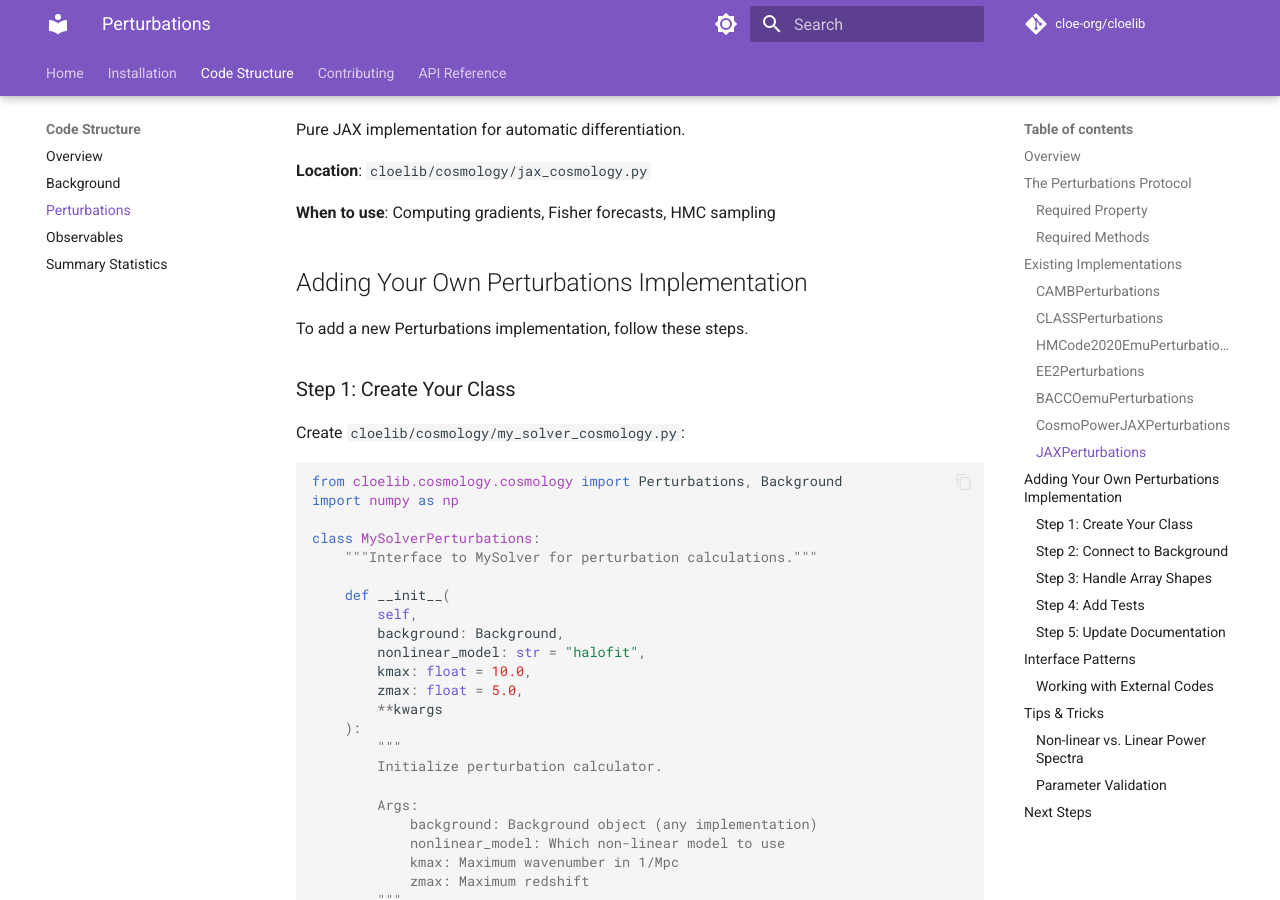
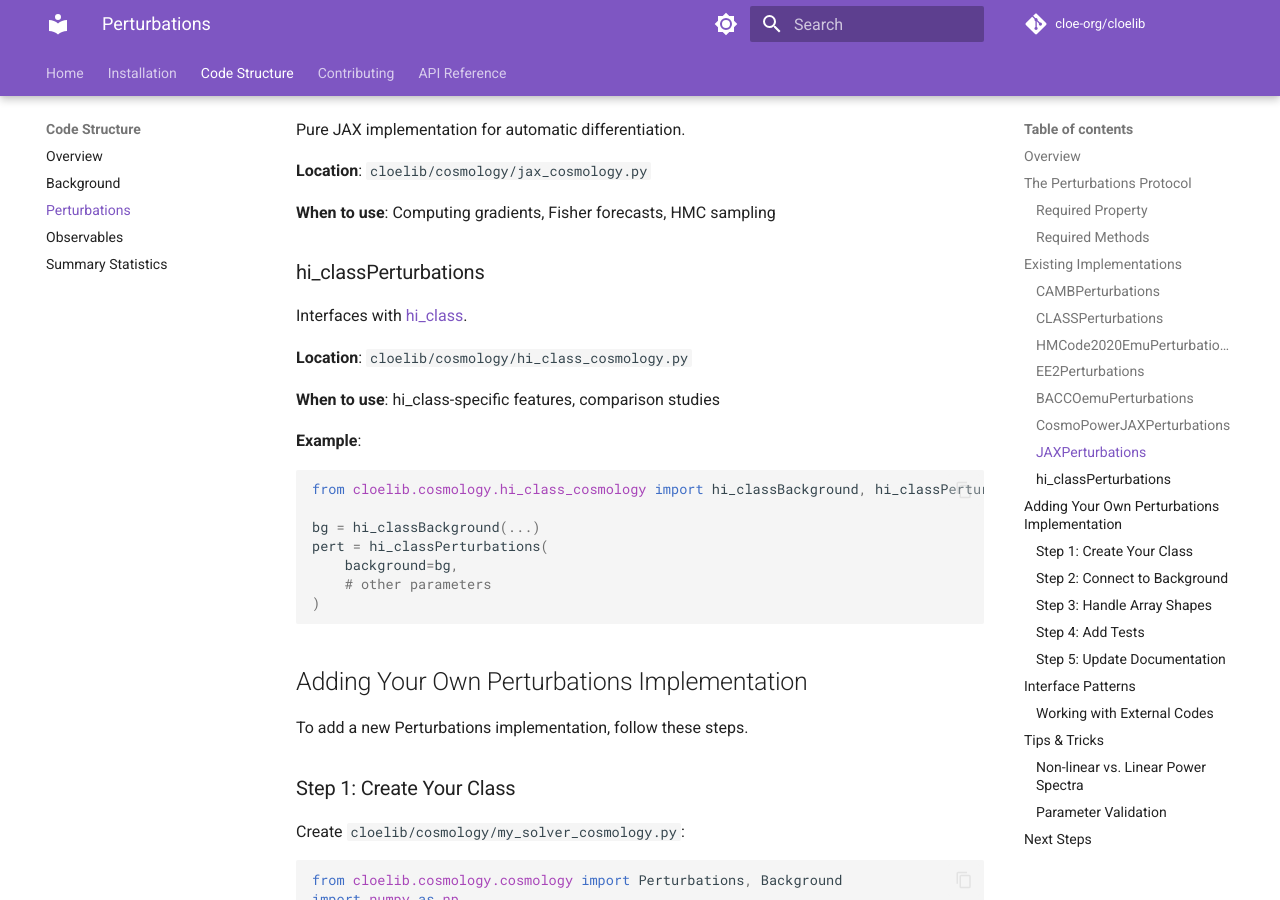
Before and after one commit to cloe-org/cloelib, an MkDocs documentation site: the page built from docs/code_structure/perturbations.md, in a window 1280 px wide and 900 px high, scrolled down 5066 px. Built offline with MkDocs 1.6.1 and Material for MkDocs 9.7.7, drawn with Linux system fonts in a browser that asks for light colours; comment, search, counter and statistics services are not loaded; the version menu is left out.

Commit message:
add hi_class in perturbations.md

````diff
--- a/docs/code_structure/perturbations.md
+++ b/docs/code_structure/perturbations.md
@@ -209,6 +209,26 @@ Pure JAX implementation for automatic differentiation.
 **Location**: `cloelib/cosmology/jax_cosmology.py`
 
 **When to use**: Computing gradients, Fisher forecasts, HMC sampling
+
+### hi_classPerturbations
+
+Interfaces with [hi_class](https://github.com/emiliobellini/hi_class_public).
+
+**Location**: `cloelib/cosmology/hi_class_cosmology.py`
+
+**When to use**: hi_class-specific features, comparison studies
+
+**Example**:
+
+```python
+from cloelib.cosmology.hi_class_cosmology import hi_classBackground, hi_classPerturbations
+
+bg = hi_classBackground(...)
+pert = hi_classPerturbations(
+    background=bg,
+    # other parameters
+)
+```
 
 ## Adding Your Own Perturbations Implementation
 
````
